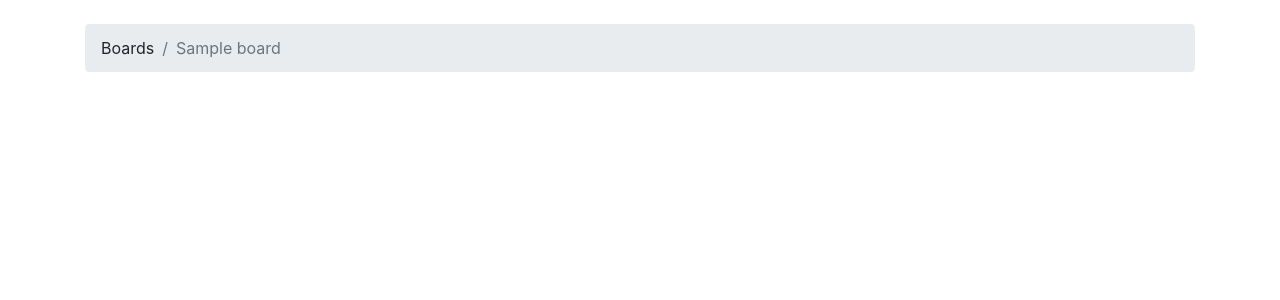
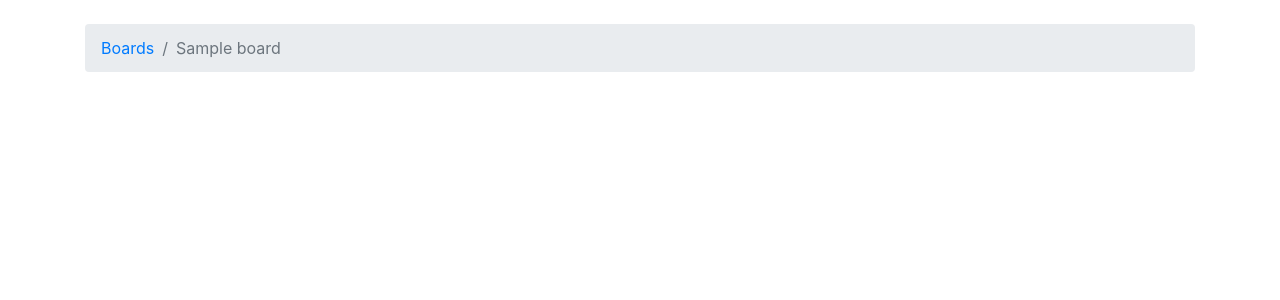
Before and after one commit to yoeelingBin/Django_study, a Django app: page /boards/1/ in a window 1280 px wide. Shown: the top 300 px of the page. Run offline with Django 3.2, Linux system fonts and the light colour scheme; tables that the repository leaves empty hold one stand-in row (values such as "Sample post"); some libraries are stand-ins or nearby versions.

Commit message:
添加到home的链接

```diff
--- a/myproject/myproject/templates/topics.html
+++ b/myproject/myproject/templates/topics.html
@@ -13,8 +13,8 @@
 <body>
     <div class="container">
         <ol class="breadcrumb my-4">
-            <li class="breadcrumb-item">Boards</li>
-            <li class="breadcrumb-item active">{{board.name}}</li>
+            <li class="breadcrumb-item"><a href="{% url 'home' %}">Boards</a></li>
+            <li class="breadcrumb-item active">{{ board.name }}</li>
         </ol>
     </div>
 </body>
```
